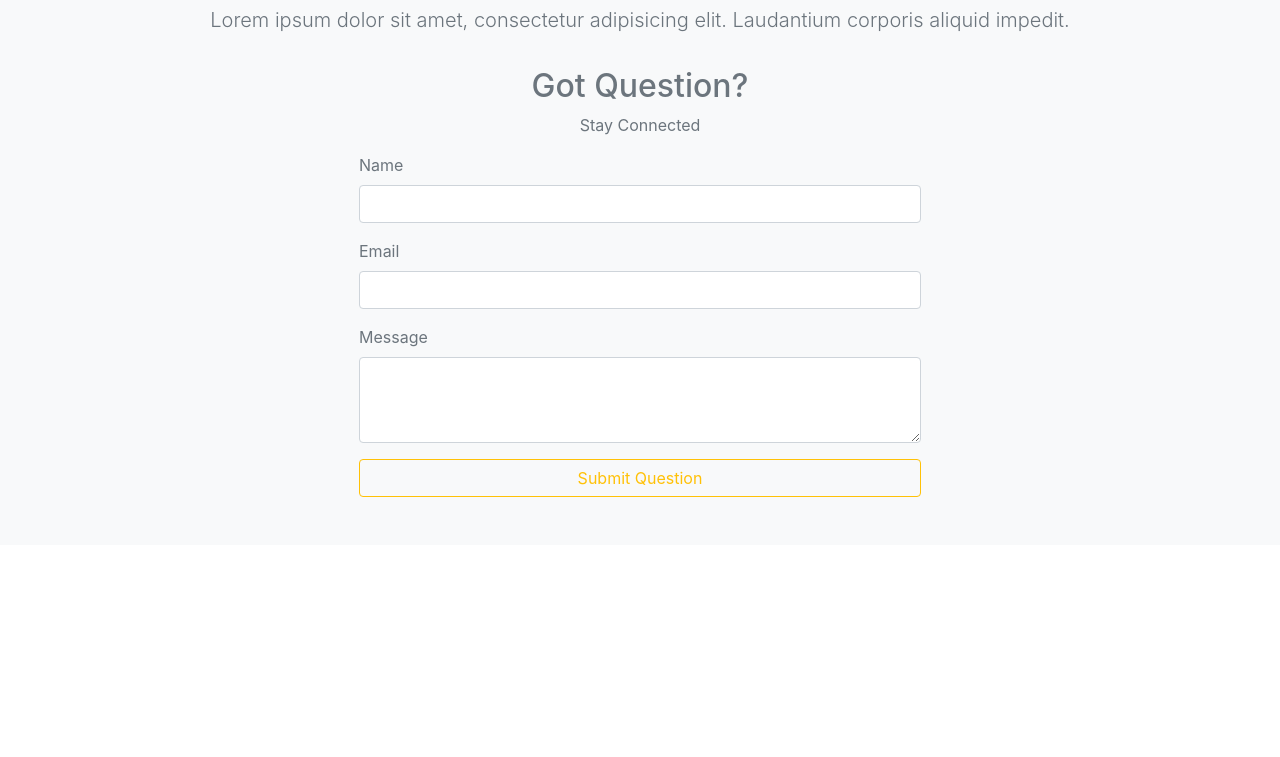
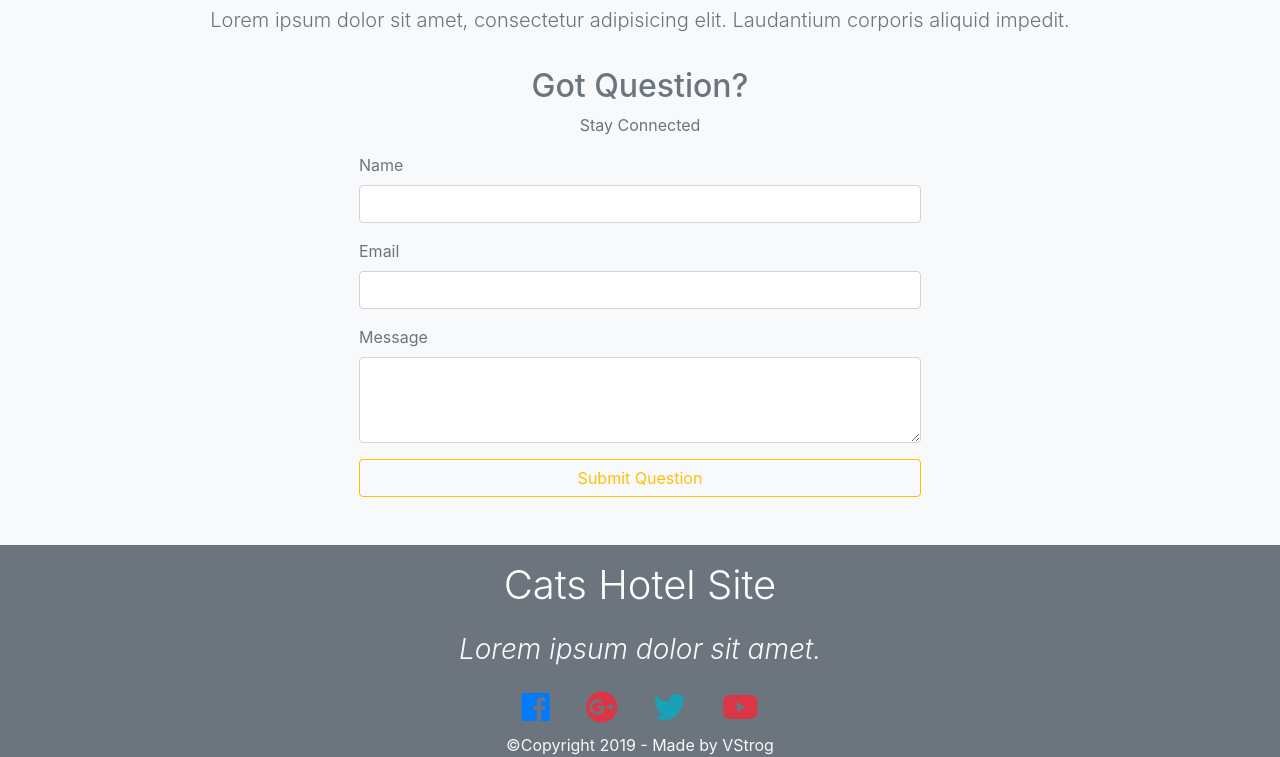
Before and after one commit to vstrog/CatHotel, a plain HTML site: page cat hotel/index.html in a window 1280 px wide. Shown: the part 2862-3619 px from the top of the page. Before the commit the page ends 3407 px from the top, so only its background shows below. Drawn offline with nearby package versions, Linux system fonts and the light colour scheme.

Commit message:
upd footer
added footer section

```diff
--- a/cat hotel/index.html
+++ b/cat hotel/index.html
@@ -224,6 +224,26 @@
     </div>
 <!--end of contact-->
 
+    <!--footer-->
+<footer class="bg-secondary">
+    <div class="container">
+        <div class="row">
+            <div class="col text-center">
+                <h1 class="text-white font-weight-light text-capitalize p-3">Cats Hotel Site</h1>
+                <h3 class="text-light font-weight-light font-italic mb-3">Lorem ipsum dolor sit amet.</h3>
+                <div class="py-2">
+                    <a href="#"><i class="fab fa-facebook fa-2x text-primary mx-3"></i></a>
+                    <a href="#"><i class="fab fa-google-plus fa-2x text-danger mx-3"></i></a>
+                    <a href="#"><i class="fab fa-twitter fa-2x text-info mx-3"></i></a>
+                    <a href="#"><i class="fab fa-youtube fa-2x text-danger mx-3"></i></a>
+                </div>
+                <p class="text-light mb-0 mx-0">&copy;Copyright 2019 - Made by VStrog</p>
+            </div>
+        </div>
+    </div>
+</footer>
+<!--end of footer-->
+
     <!-- jQuery first, then Popper.js, then Bootstrap JS -->
     <script src="https://code.jquery.com/jquery-3.3.1.slim.min.js" integrity="sha384-q8i/X+965DzO0rT7abK41JStQIAqVgRVzpbzo5smXKp4YfRvH+8abtTE1Pi6jizo" crossorigin="anonymous"></script>
     <script src="https://cdnjs.cloudflare.com/ajax/libs/popper.js/1.14.3/umd/popper.min.js" integrity="sha384-ZMP7rVo3mIykV+2+9J3UJ46jBk0WLaUAdn689aCwoqbBJiSnjAK/l8WvCWPIPm49" crossorigin="anonymous"></script>
```
